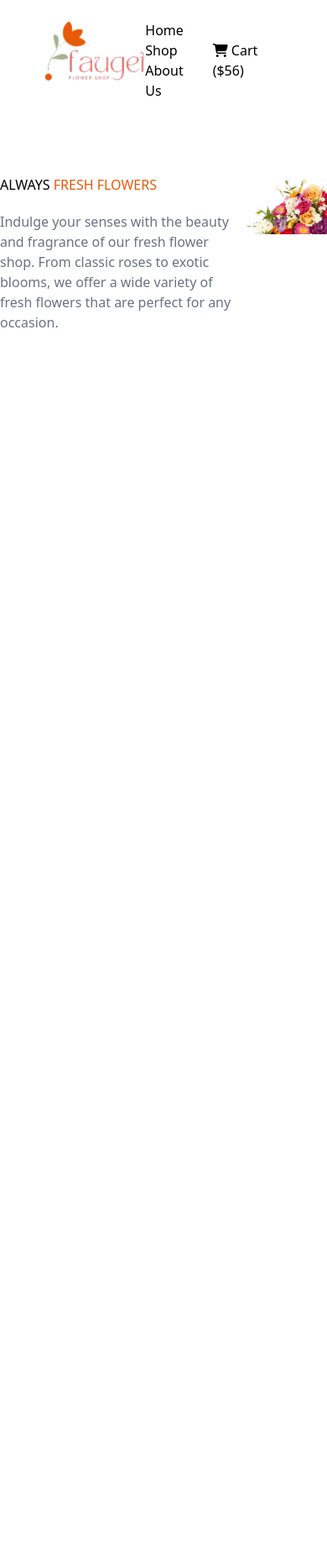
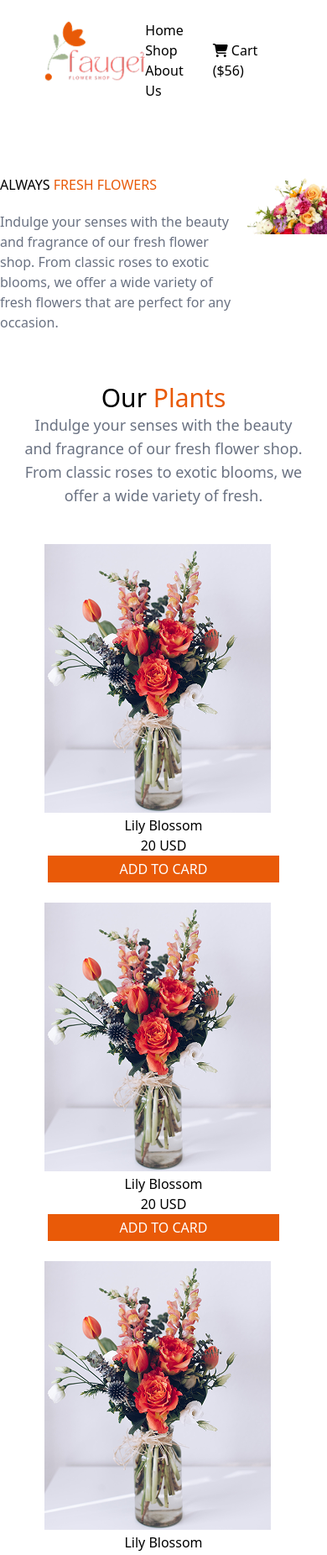
Before and after one commit to ShahriarDipu/Talwind_Responsive_Landing_page, a website: page index.html in a window 390 px wide. Shown: the top 1852 px of the page at 84% size. Before the commit the page ends 844 px from the top, so only its background shows below. Drawn offline with nearby package versions, Linux system fonts and the light colour scheme.

Commit message:
Plants section completed, buttons need to responsive

```diff
--- a/index.html
+++ b/index.html
@@ -32,7 +32,7 @@
 
     <section class="sm:w-11/12 md:w-10/12  pt-16 banner m-auto flex sm:flex-col-reverse md:flex-row">
           <div class=" sm:pt-5 md:pt-0 banner-content sm:w-auto md:w-1/2">
-            <h1 class=" banner-content-header font-medium sm:text-2xl md:text-6xl">ALWAYS <span class="banner-color-txt">FRESH FLOWERS</span></h1>
+            <h1 class=" banner-content-header font-medium sm:text-2xl md:text-6xl">ALWAYS <span class="color-txt">FRESH FLOWERS</span></h1>
             <p class="banner-content-description pt-5 text-gray-500">Indulge your senses with the beauty
                 and fragrance of our fresh flower shop. From classic roses to exotic blooms,
                 we offer a wide variety of fresh flowers that are perfect for any occasion. </p>
@@ -42,5 +42,150 @@
           </div>
     </section>
 
+
+
+
+
+    <section class="plants pt-10 pb-10">
+
+
+        <div class="plants-content text-center mt-5 mb-5">
+            <h1 class="text-3xl">Our <span class="color-txt text-3xl">Plants</span></h1>
+            <p class="text-gray-500 text-lg">Indulge your senses with the beauty and fragrance of our fresh flower shop.
+                From classic roses to exotic blooms, we offer a wide variety of fresh.</p>
+        </div>
+
+
+
+        <div class="cards gap-6 text-center grid sm:grid-cols-2 md:grid-cols-4 p-6">
+            <div class="card">
+                <div class="card-image">
+                    <img src="images/sample-flower-image.png" alt="Flower Image">
+                </div>
+                <div class="card-content ">
+                    <h3 class="flower-name ">Lily Blossom</h3>
+                    <h1>20 USD</h1>
+                </div>
+                <div>
+                    <button>ADD TO CARD</button>
+                </div>
+            </div>
+
+
+
+            <div class="card">
+                <div class="card-image">
+                    <img src="images/sample-flower-image.png" alt="Flower Image">
+                </div>
+                <div class="card-content">
+                    <h3 class="flower-name">Lily Blossom</h3>
+                    <h1>20 USD</h1>
+                </div>
+                <div>
+                    <button>ADD TO CARD</button>
+                </div>
+            </div>
+
+
+
+
+          <div class="card">
+                <div class="card-image">
+                    <img src="images/sample-flower-image.png" alt="Flower Image">
+                </div>
+                <div class="card-content">
+                    <h3 class="flower-name">Lily Blossom</h3>
+                    <h1>20 USD</h1>
+                </div>
+                <div>
+                    <button>ADD TO CARD</button>
+                </div>
+            </div>
+
+
+
+
+            <div class="card">
+                <div class="card-image">
+                    <img src="images/sample-flower-image.png" alt="Flower Image">
+                </div>
+                <div class="card-content">
+                    <h3 class="flower-name">Lily Blossom</h3>
+                    <h1>20 USD</h1>
+                </div>
+                <div>
+                    <button>ADD TO CARD</button>
+                </div>
+            </div>
+
+
+
+
+            <div class="card">
+                <div class="card-image">
+                    <img src="images/sample-flower-image.png" alt="Flower Image">
+                </div>
+                <div class="card-content">
+                    <h3 class="flower-name">Lily Blossom</h3>
+                    <h1>20 USD</h1>
+                </div>
+                <div>
+                    <button>ADD TO CARD</button>
+                </div>
+            </div>
+
+
+
+
+
+            <div class="card">
+                <div class="card-image">
+                    <img src="images/sample-flower-image.png" alt="Flower Image">
+                </div>
+                <div class="card-content">
+                    <h3 class="flower-name">Lily Blossom</h3>
+                    <h1>20 USD</h1>
+                </div>
+                <div>
+                    <button>ADD TO CARD</button>
+                </div>
+            </div>
+
+
+
+
+            <div class="card">
+                <div class="card-image">
+                    <img src="images/sample-flower-image.png" alt="Flower Image">
+                </div>
+                <div class="card-content">
+                    <h3 class="flower-name">Lily Blossom</h3>
+                    <h1>20 USD</h1>
+                </div>
+                <div>
+                    <button>ADD TO CARD</button>
+                </div>
+            </div>
+
+
+
+
+
+            <div class="card">
+                <div class="card-image">
+                    <img src="images/sample-flower-image.png" alt="Flower Image">
+                </div>
+                <div class="card-content">
+                    <h3 class="flower-name">Lily Blossom</h3>
+                    <h1>20 USD</h1>
+                </div>
+                <div>
+                    <button>ADD TO CARD</button>
+                </div>
+            </div>
+
+
+        </div>
+    </section>
 </body>
 </html>
--- a/style.css
+++ b/style.css
@@ -2,6 +2,17 @@
     width:85%;
     margin: auto;
 }
-.banner-color-txt{
+.color-txt{
     color:#E95A08;
 }
+.plants{
+    width:85%;
+    margin:auto;
+}
+
+button{
+    background-color:#E95A08;
+    padding:4px 30%;
+    color: #ffffff;
+    font-weight: 400;
+}
```
